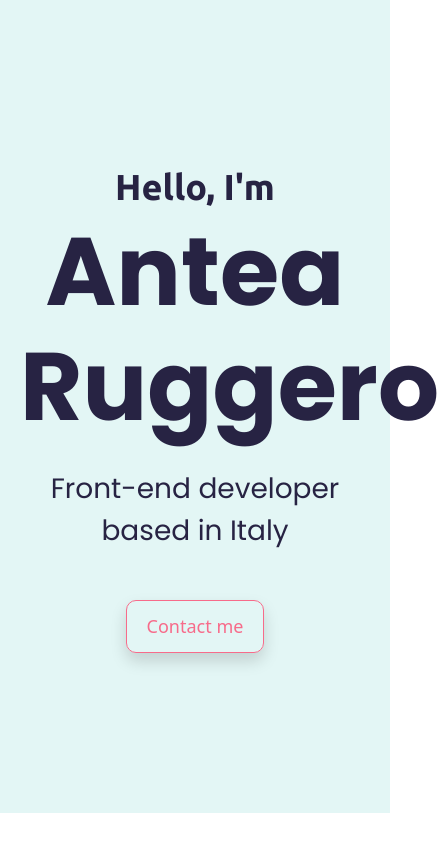
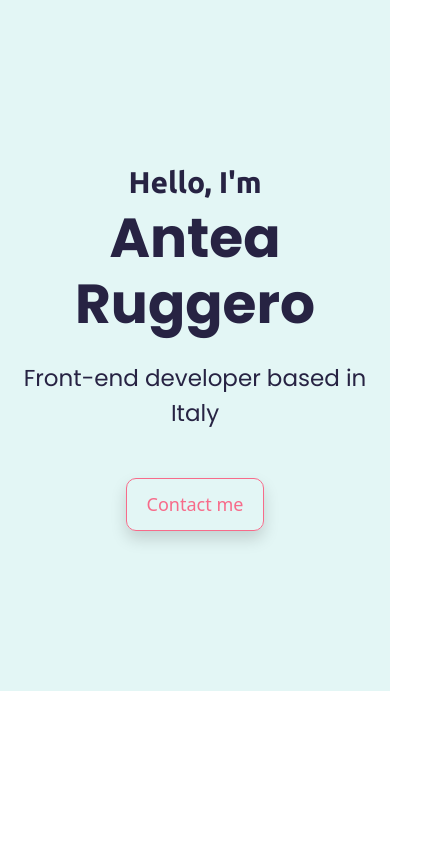
Before and after one commit to RavenAz90/portfolio-project, a plain HTML site: page index.html in a window 390 px wide. Shown: the whole page, 439 px wide, since content can reach past the window. Drawn offline with nearby package versions, Linux system fonts and the light colour scheme.

Commit message:
Fixed hero dimentions and responsiveness on small devices

```diff
--- a/src/style.css
+++ b/src/style.css
@@ -48,3 +48,17 @@ body {
   color: var(--background-color);
   background-color: var(--button-color);
 }
+
+@media (max-width: 576px) {
+  .hero h1 {
+    font-size: 55px;
+  }
+
+  .hero h2 {
+    font-size: 23px;
+  }
+
+  .hero p {
+    font-size: 30px;
+  }
+}
```
